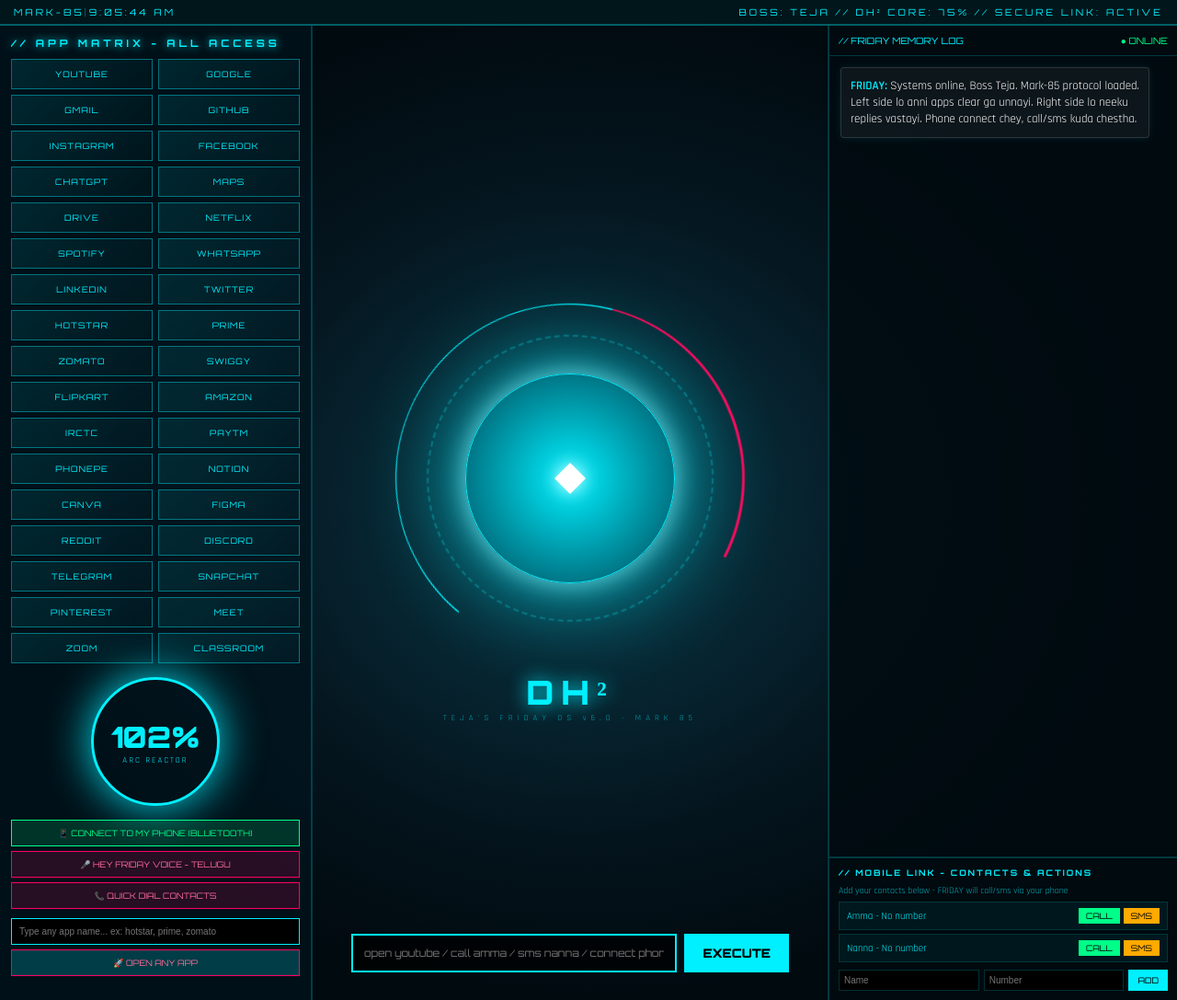
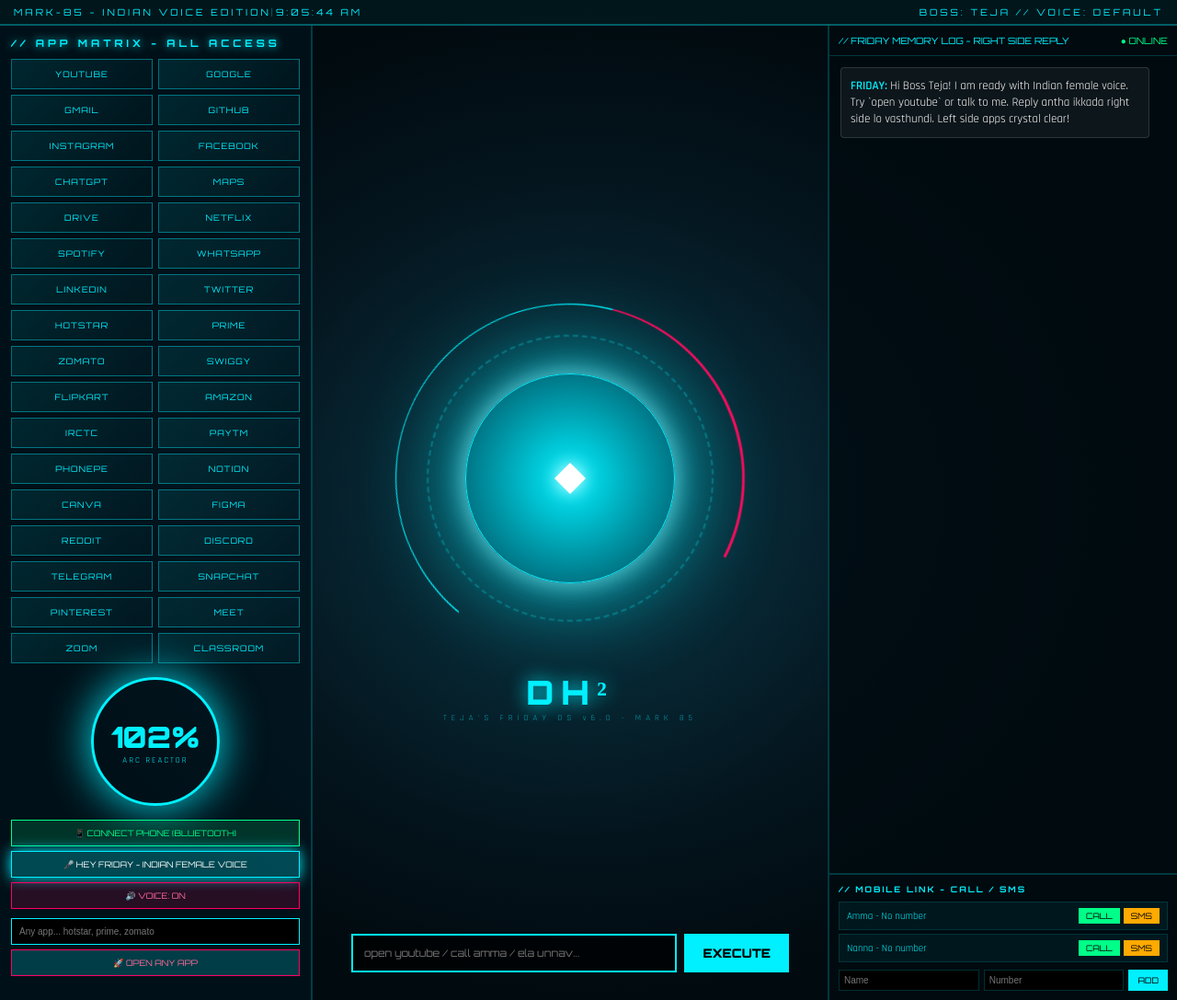
Before and after one commit to mrtej568-ship-it/FRIDAY, a Flask app: page / in a window 1280 px wide. Shown: the whole page at 92% size. Run offline with Flask 3, Linux system fonts and the light colour scheme.

Commit message:
Update index.html

```diff
--- a/templates/index.html
+++ b/templates/index.html
@@ -2,29 +2,24 @@
 <html lang="en">
 <head>
 <meta charset="UTF-8"><meta name="viewport" content="width=device-width, initial-scale=1">
-<title>DH² // FRIDAY MARK-85</title>
+<title>DH² // FRIDAY MARK-85 - INDIAN VOICE</title>
 <link href="https://fonts.googleapis.com/css2?family=Orbitron:wght@400;700;900&family=Rajdhani:wght@400;600&display=swap" rel="stylesheet">
 <style>
 *{margin:0;padding:0;box-sizing:border-box}
 body{background:#010a0f;color:#00f0ff;font-family:'Rajdhani',sans-serif;height:100vh;overflow:hidden;background:radial-gradient(ellipse at center, #0a2a3a 0%, #010a0f 70%)}
 .top-bar{height:28px;border-bottom:2px solid #00f0ff55;display:flex;align-items:center;padding:0 15px;font-family:'Orbitron';font-size:10px;letter-spacing:3px;background:rgba(0,240,255,0.05)}
 .main{display:grid;grid-template-columns:340px 1fr 380px;height:calc(100vh - 28px)}
-
-/* LEFT - APPS CRYSTAL CLEAR */
 .left{border-right:2px solid #00f0ff33;padding:12px;background:rgba(0,20,30,0.6);overflow-y:auto}
 .left h3{font-family:'Orbitron';font-size:11px;letter-spacing:4px;margin-bottom:10px;color:#00f0ff;text-shadow:0 0 10px #00f0ff}
 .app-grid{display:grid;grid-template-columns:1fr 1fr;gap:6px}
-.app-btn{background:linear-gradient(135deg, rgba(0,240,255,0.1), rgba(0,240,255,0.02));border:1px solid #00f0ff66;color:#00f0ff;padding:10px 5px;text-align:center;cursor:pointer;font-family:'Orbitron';font-size:9px;letter-spacing:1px;transition:0.2s;position:relative;overflow:hidden}
+.app-btn{background:linear-gradient(135deg, rgba(0,240,255,0.1), rgba(0,240,255,0.02));border:1px solid #00f0ff66;color:#00f0ff;padding:10px 5px;text-align:center;cursor:pointer;font-family:'Orbitron';font-size:9px;letter-spacing:1px;transition:0.2s}
 .app-btn:hover{background:#00f0ff;color:#000;box-shadow:0 0 20px #00f0ff;transform:scale(1.05);font-weight:700}
-.app-btn i{font-size:18px;display:block;margin-bottom:3px}
 .energy-ring{width:140px;height:140px;border:3px solid #00f0ff;border-radius:50%;margin:15px auto;display:flex;align-items:center;justify-content:center;flex-direction:column;box-shadow:0 0 30px #00f0ff88, inset 0 0 20px #00f0ff33;animation:pulse 2s infinite}
 @keyframes pulse{0%,100%{box-shadow:0 0 30px #00f0ff88}50%{box-shadow:0 0 50px #00f0ff}}
 .quick-actions{margin-top:15px;display:flex;flex-direction:column;gap:5px}
 .q-btn{background:rgba(255,0,100,0.15);border:1px solid #ff0066;color:#ff6a9d;padding:8px;font-size:9px;font-family:'Orbitron';cursor:pointer}
 .q-btn.bluetooth{background:rgba(0,255,136,0.15);border-color:#00ff88;color:#00ff88}
-.q-btn:hover{filter:brightness(1.5)}
-
-/* CENTER - REACTOR */
+.q-btn.voice-active{background:rgba(0,240,255,0.25);border-color:#00f0ff;color:#fff;box-shadow:0 0 15px #00f0ff}
 .center{position:relative;display:flex;flex-direction:column;align-items:center;justify-content:center;background:radial-gradient(circle at center, rgba(0,240,255,0.08) 0%, transparent 60%)}
 .reactor{width:380px;height:380px;position:relative;display:flex;align-items:center;justify-content:center}
 .ring{position:absolute;border-radius:50%;border:1px solid #00f0ff}
@@ -38,15 +33,12 @@ body{background:#010a0f;color:#00f0ff;font-family:'Rajdhani',sans-serif;height:1
 #cmd{flex:1;background:rgba(0,0,0,0.7);border:2px solid #00f0ff;color:#00f0ff;padding:12px;font-family:'Orbitron';font-size:11px;outline:none}
 #cmd:focus{box-shadow:0 0 20px #00f0ff}
 #exec{background:#00f0ff;color:#000;border:none;padding:0 20px;font-family:'Orbitron';font-weight:900;cursor:pointer}
-#exec:hover{background:#fff}
-
-/* RIGHT - TONY STARK CHAT + CONTACTS */
 .right{border-left:2px solid #00f0ff33;padding:0;background:rgba(0,10,15,0.8);display:flex;flex-direction:column}
 .right-header{padding:10px;border-bottom:1px solid #00f0ff33;font-family:'Orbitron';font-size:10px;display:flex;justify-content:space-between}
 .chat-area{flex:1;overflow-y:auto;padding:12px;display:flex;flex-direction:column;gap:10px}
 .msg{padding:10px;border-radius:4px;max-width:95%;font-size:13px;line-height:1.4}
 .msg.user{align-self:flex-end;background:rgba(0,240,255,0.15);border:1px solid #00f0ff66;color:#a0f0ff}
-.msg.friday{align-self:flex-start;background:rgba(255,255,255,0.05);border:1px solid #ffffff22;color:#fff;box-shadow:0 0 10px rgba(0,240,255,0.1)}
+.msg.friday{align-self:flex-start;background:rgba(255,255,255,0.05);border:1px solid #ffffff22;color:#fff}
 .msg.friday b{color:#00f0ff}
 .contacts{border-top:2px solid #00f0ff33;padding:10px;max-height:220px;overflow-y:auto}
 .contacts h4{font-family:'Orbitron';font-size:9px;letter-spacing:2px;margin-bottom:8px}
@@ -56,144 +48,118 @@ body{background:#010a0f;color:#00f0ff;font-family:'Rajdhani',sans-serif;height:1
 </style>
 </head>
 <body>
-<div class="top-bar">
-<span>MARK-85</span><span style="opacity:0.4">|</span><span id="live-time">--:--:--</span><span style="margin-left:auto">BOSS: TEJA // DH² CORE: <span id="core">78</span>% // SECURE LINK: ACTIVE</span>
-</div>
+<div class="top-bar"><span>MARK-85 - INDIAN VOICE EDITION</span><span style="opacity:0.4">|</span><span id="live-time">--:--:--</span><span style="margin-left:auto">BOSS: TEJA // VOICE: <span id="voice-name">LOADING...</span></span></div>
 
 <div class="main">
-<!-- LEFT: APPS CLEAR -->
 <div class="left">
 <h3>// APP MATRIX - ALL ACCESS</h3>
 <div class="app-grid" id="appGrid"></div>
-
 <div class="energy-ring"><div style="font-family:'Orbitron';font-size:32px;font-weight:900">102%</div><div style="font-size:9px;letter-spacing:2px">ARC REACTOR</div></div>
-
 <div class="quick-actions">
-<button class="q-btn bluetooth" onclick="connectBluetooth()">📱 CONNECT TO MY PHONE (BLUETOOTH)</button>
-<button class="q-btn" onclick="startVoice()">🎤 HEY FRIDAY VOICE - TELUGU</button>
-<button class="q-btn" onclick="document.getElementById('cmd').value='call mom';send()">📞 QUICK DIAL CONTACTS</button>
-<input id="customApp" placeholder="Type any app name... ex: hotstar, prime, zomato" style="background:#000;border:1px solid #00f0ff;color:#00f0ff;padding:8px;font-size:10px;margin-top:5px">
+<button class="q-btn bluetooth" onclick="connectBluetooth()">📱 CONNECT PHONE (BLUETOOTH)</button>
+<button class="q-btn voice-active" onclick="startVoice()">🎤 HEY FRIDAY - INDIAN FEMALE VOICE</button>
+<button class="q-btn" onclick="toggleVoice()" id="voiceToggle">🔊 VOICE: ON</button>
+<input id="customApp" placeholder="Any app... hotstar, prime, zomato" style="background:#000;border:1px solid #00f0ff;color:#00f0ff;padding:8px;font-size:10px;margin-top:5px">
 <button class="q-btn" onclick="openCustomApp()" style="background:rgba(0,240,255,0.2)">🚀 OPEN ANY APP</button>
 </div>
 </div>
 
-<!-- CENTER: REACTOR -->
 <div class="center">
 <div class="reactor"><div class="ring r1"></div><div class="ring r2"></div><div class="ring r3" onclick="startVoice()"><div class="core"></div></div></div>
 <div class="brand">DH²</div>
 <div style="font-size:9px;letter-spacing:5px;opacity:0.6">TEJA'S FRIDAY OS v6.0 - MARK 85</div>
-<div class="input-box">
-<input id="cmd" placeholder="open youtube / call amma / sms nanna / connect phone...">
-<button id="exec" onclick="send()">EXECUTE</button>
-</div>
+<div class="input-box"><input id="cmd" placeholder="open youtube / call amma / ela unnav..."><button id="exec" onclick="send()">EXECUTE</button></div>
 </div>
 
-<!-- RIGHT: REPLY + CONTACTS -->
 <div class="right">
-<div class="right-header"><span>// FRIDAY MEMORY LOG</span><span style="color:#00ff88">● ONLINE</span></div>
-<div class="chat-area" id="chat">
-<div class="msg friday"><b>FRIDAY:</b> Systems online, Boss Teja. Mark-85 protocol loaded. Left side lo anni apps clear ga unnayi. Right side lo neeku replies vastayi. Phone connect chey, call/sms kuda chestha.</div>
-</div>
-
-<div class="contacts">
-<h4>// MOBILE LINK - CONTACTS & ACTIONS</h4>
-<div style="font-size:10px;opacity:0.7;margin-bottom:6px">Add your contacts below - FRIDAY will call/sms via your phone</div>
-<div id="contactList"></div>
-<div style="display:flex;gap:5px;margin-top:8px">
-<input id="cname" placeholder="Name" style="flex:1;background:#000;border:1px solid #00f0ff33;color:#00f0ff;padding:5px;font-size:10px">
-<input id="cphone" placeholder="Number" style="flex:1;background:#000;border:1px solid #00f0ff33;color:#00f0ff;padding:5px;font-size:10px">
-<button onclick="addContact()" style="background:#00f0ff;color:#000;border:none;padding:5px 10px;font-family:'Orbitron';font-size:9px">ADD</button>
-</div>
-</div>
+<div class="right-header"><span>// FRIDAY MEMORY LOG - RIGHT SIDE REPLY</span><span style="color:#00ff88">● ONLINE</span></div>
+<div class="chat-area" id="chat"><div class="msg friday"><b>FRIDAY:</b> Hi Boss Teja! I am ready with Indian female voice. Try `open youtube` or talk to me. Reply antha ikkada right side lo vasthundi. Left side apps crystal clear!</div></div>
+<div class="contacts"><h4>// MOBILE LINK - CALL / SMS</h4><div id="contactList"></div><div style="display:flex;gap:5px;margin-top:8px"><input id="cname" placeholder="Name" style="flex:1;background:#000;border:1px solid #00f0ff33;color:#00f0ff;padding:5px;font-size:10px"><input id="cphone" placeholder="Number" style="flex:1;background:#000;border:1px solid #00f0ff33;color:#00f0ff;padding:5px;font-size:10px"><button onclick="addContact()" style="background:#00f0ff;color:#000;border:none;padding:5px 10px;font-family:'Orbitron';font-size:9px">ADD</button></div></div>
 </div>
 </div>
 
 <script>
-// ALL APPS DATABASE - 60+ Apps
-const ALL_APPS = {
-youtube:"https://youtube.com",google:"https://google.com",gmail:"https://mail.google.com",github:"https://github.com",instagram:"https://instagram.com",facebook:"https://facebook.com",chatgpt:"https://chat.openai.com",maps:"https://maps.google.com",drive:"https://drive.google.com",netflix:"https://netflix.com",spotify:"https://open.spotify.com",whatsapp:"https://web.whatsapp.com",linkedin:"https://linkedin.com",twitter:"https://x.com",hotstar:"https://hotstar.com",prime:"https://primevideo.com",zomato:"https://zomato.com",swiggy:"https://swiggy.com",flipkart:"https://flipkart.com",amazon:"https://amazon.in",irctc:"https://irctc.co.in",paytm:"https://paytm.com",phonepe:"https://phonepe.com",notion:"https://notion.so",canva:"https://canva.com",figma:"https://figma.com",reddit:"https://reddit.com",discord:"https://discord.com",telegram:"https://web.telegram.org",snapchat:"https://snapchat.com",pinterest:"https://pinterest.com",meet:"https://meet.google.com",zoom:"https://zoom.us",classroom:"https://classroom.google.com"
-};
+const ALL_APPS={youtube:"https://youtube.com",google:"https://google.com",gmail:"https://mail.google.com",github:"https://github.com",instagram:"https://instagram.com",facebook:"https://facebook.com",chatgpt:"https://chat.openai.com",maps:"https://maps.google.com",drive:"https://drive.google.com",netflix:"https://netflix.com",spotify:"https://open.spotify.com",whatsapp:"https://web.whatsapp.com",linkedin:"https://linkedin.com",twitter:"https://x.com",hotstar:"https://hotstar.com",prime:"https://primevideo.com",zomato:"https://zomato.com",swiggy:"https://swiggy.com",flipkart:"https://flipkart.com",amazon:"https://amazon.in",irctc:"https://irctc.co.in",paytm:"https://paytm.com",phonepe:"https://phonepe.com",notion:"https://notion.so",canva:"https://canva.com",figma:"https://figma.com",reddit:"https://reddit.com",discord:"https://discord.com",telegram:"https://web.telegram.org",snapchat:"https://snapchat.com",pinterest:"https://pinterest.com",meet:"https://meet.google.com",zoom:"https://zoom.us",classroom:"https://classroom.google.com"};
 
-// Render App Grid Clearly
-function renderApps(){
-let grid=document.getElementById('appGrid');grid.innerHTML='';
-for(let name in ALL_APPS){
-let btn=document.createElement('div');btn.className='app-btn';btn.innerHTML=`${name.toUpperCase()}`;btn.onclick=()=>openApp(name);grid.appendChild(btn);
+function renderApps(){let g=document.getElementById('appGrid');g.innerHTML='';for(let n in ALL_APPS){let b=document.createElement('div');b.className='app-btn';b.innerHTML=n.toUpperCase();b.onclick=()=>openApp(n);g.appendChild(b);}} renderApps();
+function openApp(name){let url=ALL_APPS[name.toLowerCase()]||`https://www.google.com/search?q=${name}`;window.open(url,'_blank');addMsg('friday',`Opening <b>${name.toUpperCase()}</b> for you, Boss.`);}
+function openCustomApp(){let v=document.getElementById('customApp').value.trim().toLowerCase();if(!v)return;if(ALL_APPS[v])openApp(v);else{window.open(`https://${v}.com`,'_blank');window.open(`https://www.google.com/search?q=${v} official site`,'_blank');addMsg('friday',`Opening <b>${v}</b>, Boss.`);}}
+
+// ===== INDIAN FEMALE VOICE ENGINE - OPTION 1 =====
+let indianFemaleVoice = null;
+let voiceEnabled = true;
+function loadVoices(){
+  let voices = speechSynthesis.getVoices();
+  // Find Indian Female Voice - Best Priority
+  indianFemaleVoice = voices.find(v => v.name === 'Microsoft Heera - English (India)') ||
+                      voices.find(v => v.name.includes('Heera')) ||
+                      voices.find(v => v.lang === 'en-IN' && v.name.toLowerCase().includes('female')) ||
+                      voices.find(v => v.name.includes('Google') && v.lang === 'en-IN') ||
+                      voices.find(v => v.lang === 'en-IN') ||
+                      voices.find(v => v.lang === 'te-IN') ||
+                      voices.find(v => v.name.toLowerCase().includes('female') && v.lang.startsWith('en')) ||
+                      voices[0];
+  document.getElementById('voice-name').innerText = indianFemaleVoice? indianFemaleVoice.name.toUpperCase() : 'DEFAULT';
+  console.log("FRIDAY Voice:", indianFemaleVoice);
 }
-}
-renderApps();
+if(speechSynthesis.onvoiceschanged!== undefined) speechSynthesis.onvoiceschanged = loadVoices;
+setTimeout(loadVoices, 500);
 
-function openApp(name){
-let url=ALL_APPS[name.toLowerCase()]||`https://www.google.com/search?q=${name}`;
-window.open(url,'_blank');
-addMsg('friday',`Opening <b>${name.toUpperCase()}</b> for you, Boss.`);
-}
-function openCustomApp(){
-let val=document.getElementById('customApp').value.trim().toLowerCase();
-if(!val)return;
-if(ALL_APPS[val]) openApp(val);
-else {window.open(`https://${val}.com`,'_blank'); addMsg('friday',`New target <b>${val}</b> - Opening directly, Boss. If not exist, searching.`); window.open(`https://www.google.com/search?q=${val} official site`,'_blank');}
+function toggleVoice(){voiceEnabled =!voiceEnabled; document.getElementById('voiceToggle').innerText = voiceEnabled? '🔊 VOICE: ON' : '🔇 VOICE: OFF'; if(!voiceEnabled) speechSynthesis.cancel();}
+
+function speakAsFriday(text){
+  if(!voiceEnabled ||!('speechSynthesis' in window)) return;
+  speechSynthesis.cancel();
+  let clean = text.replace(/<[^>]*>/g,'').replace(/Boss/g,'Boss');
+  let u = new SpeechSynthesisUtterance(clean);
+  if(indianFemaleVoice) u.voice = indianFemaleVoice;
+  u.lang = 'en-IN'; // Indian accent
+  u.rate = 0.90; // Sexy slow
+  u.pitch = 1.18; // Female high
+  u.volume = 1;
+  speechSynthesis.speak(u);
 }
 
-// Chat System - Right Side
 function addMsg(who,text){
-let chat=document.getElementById('chat');let div=document.createElement('div');div.className=`msg ${who}`;div.innerHTML=(who==='user'?'<b>BOSS:</b> ':'<b>FRIDAY:</b> ')+text;chat.appendChild(div);chat.scrollTop=chat.scrollHeight;
-// Voice
-if(who==='friday' && 'speechSynthesis' in window){let u=new SpeechSynthesisUtterance(text.replace(/<[^>]*>/g,''));u.lang='te-IN';u.rate=0.95;speechSynthesis.speak(u);}
+  let chat=document.getElementById('chat');let div=document.createElement('div');div.className=`msg ${who}`;div.innerHTML=(who==='user'?'<b>BOSS TEJA:</b> ':'<b>FRIDAY:</b> ')+text;chat.appendChild(div);chat.scrollTop=chat.scrollHeight;
+  if(who==='friday') speakAsFriday(text);
 }
 
 async function send(){
-let input=document.getElementById('cmd');let msg=input.value.trim();if(!msg)return;
-addMsg('user',msg);input.value='';
-let lower=msg.toLowerCase();
-
-// ALL APP OPEN LOGIC
-if(lower.startsWith('open ')){
-let appName=lower.replace('open ','').trim();
-if(ALL_APPS[appName]){openApp(appName);return;}
-else{window.open(`https://www.google.com/search?q=${appName} official website`,'_blank');addMsg('friday',`Boss, <b>${appName}</b> database lo ledu, but Google lo open chesa. Direct ga kuda try chesthunna.`);window.open(`https://${appName}.com`,'_blank');return;}
-}
-// CALL & SMS Logic
-if(lower.startsWith('call ')){let name=lower.replace('call ','').trim();makeCall(name);return;}
-if(lower.startsWith('sms ')||lower.startsWith('message ')){let parts=msg.split(' ');let name=parts[1];let text=parts.slice(2).join(' ');makeSMS(name,text);return;}
-if(lower.includes('connect')&&lower.includes('phone')){connectBluetooth();return;}
-
-// AI
-try{
-let res=await fetch('/ask',{method:'POST',headers:{'Content-Type':'application/json'},body:JSON.stringify({message:msg})});
-let data=await res.json();addMsg('friday',data.reply);if(data.url)window.open(data.url,'_blank');
-}catch(e){addMsg('friday','Link slow, Boss. But apps, call, sms work 100%.');}
+  let input=document.getElementById('cmd');let msg=input.value.trim();if(!msg)return;
+  addMsg('user',msg);input.value='';
+  let lower=msg.toLowerCase();
+  if(lower.startsWith('open ')){let appName=lower.replace('open ','').trim();if(ALL_APPS[appName]){openApp(appName);return;}else{window.open(`https://www.google.com/search?q=${appName}`,'_blank');addMsg('friday',`Opening <b>${appName}</b> via search, Boss.`);window.open(`https://${appName}.com`,'_blank');return;}}
+  if(lower.startsWith('call ')){makeCall(lower.replace('call ','').trim());return;}
+  if(lower.startsWith('sms ')){let p=msg.split(' ');makeSMS(p[1],p.slice(2).join(' '));return;}
+  if(lower.includes('connect')&&lower.includes('phone')){connectBluetooth();return;}
+  try{let res=await fetch('/ask',{method:'POST',headers:{'Content-Type':'application/json'},body:JSON.stringify({message:msg})});let data=await res.json();addMsg('friday',data.reply);if(data.url)window.open(data.url,'_blank');}catch(e){addMsg('friday','Link slow, Boss. Apps & Call/SMS working 100%.');}
 }
 
-// CONTACTS + CALL/SMS
+// CONTACTS
 let contacts=JSON.parse(localStorage.getItem('dh2_contacts')||'[{"name":"Amma","phone":""},{"name":"Nanna","phone":""}]');
-function renderContacts(){let list=document.getElementById('contactList');list.innerHTML='';contacts.forEach((c,i)=>{list.innerHTML+=`<div class="contact-item"><span>${c.name} - ${c.phone||'No number'}</span><span><button class="call-btn" onclick="makeCall('${c.name}')">CALL</button><button class="sms-btn" onclick="makeSMS('${c.name}','')">SMS</button></span></div>`});}
-function addContact(){let n=document.getElementById('cname').value.trim();let p=document.getElementById('cphone').value.trim();if(!n||!p)return alert('Name & Number kavali Boss');contacts.push({name:n,phone:p});localStorage.setItem('dh2_contacts',JSON.stringify(contacts));renderContacts();document.getElementById('cname').value='';document.getElementById('cphone').value='';addMsg('friday',`Contact <b>${n}</b> saved, Boss.`);}
-function makeCall(name){let c=contacts.find(x=>x.name.toLowerCase()===name.toLowerCase());if(!c||!c.phone){addMsg('friday',`Boss, ${name} number ledu. Kindha add chey.`);return;}addMsg('friday',`Calling <b>${c.name}</b> at ${c.phone} - Phone lo dial open avthundi...`);window.location.href=`tel:${c.phone}`;}
-function makeSMS(name,text){let c=contacts.find(x=>x.name.toLowerCase()===name.toLowerCase());if(!c||!c.phone){addMsg('friday',`Boss, ${name} number ledu.`);return;}let msg=text||prompt(`Message to ${c.name}:`);if(!msg)return;window.location.href=`sms:${c.phone}?body=${encodeURIComponent(msg)}`;addMsg('friday',`SMS to <b>${c.name}</b> ready, Boss.`);}
+function renderContacts(){let l=document.getElementById('contactList');l.innerHTML='';contacts.forEach(c=>{l.innerHTML+=`<div class="contact-item"><span>${c.name} - ${c.phone||'No number'}</span><span><button class="call-btn" onclick="makeCall('${c.name}')">CALL</button><button class="sms-btn" onclick="makeSMS('${c.name}','')">SMS</button></span></div>`});}
+function addContact(){let n=document.getElementById('cname').value.trim();let p=document.getElementById('cphone').value.trim();if(!n||!p)return alert('Name & Number kavali Boss');contacts.push({name:n,phone:p});localStorage.setItem('dh2_contacts',JSON.stringify(contacts));renderContacts();addMsg('friday',`Contact <b>${n}</b> saved, Boss.`);}
+function makeCall(name){let c=contacts.find(x=>x.name.toLowerCase()===name.toLowerCase());if(!c||!c.phone){addMsg('friday',`Boss, ${name} number ledu. Kindha add chey.`);return;}addMsg('friday',`Calling <b>${c.name}</b> now...`);window.location.href=`tel:${c.phone}`;}
+function makeSMS(name,text){let c=contacts.find(x=>x.name.toLowerCase()===name.toLowerCase());if(!c||!c.phone){addMsg('friday',`Boss, ${name} number ledu.`);return;}let m=text||prompt(`Message to ${c.name}:`);if(!m)return;window.location.href=`sms:${c.phone}?body=${encodeURIComponent(m)}`;}
 renderContacts();
 
-// BLUETOOTH CONNECT
 async function connectBluetooth(){
-addMsg('friday','Scanning for your mobile via Bluetooth... Allow chesuko Boss.');
-try{
-if(!navigator.bluetooth){addMsg('friday','Boss, ee browser Bluetooth support cheyadu. Chrome lo try chey. Ippatiki Call & SMS direct ga phone ki link ayyayi.');return;}
-let device=await navigator.bluetooth.requestDevice({acceptAllDevices:true,optionalServices:['battery_service']});
-addMsg('friday',`Connected to <b>${device.name}</b>! Ippudu call & sms direct ga ee device ki velthayi, Boss. Mark-85 LINK SUCCESS!`);
-}catch(e){addMsg('friday',`Bluetooth: ${e.message} - Kani tel/sms links already work avthunnayi Boss, phone lo automatic ga open avthayi.`);}
+  addMsg('friday','Scanning for your phone via Bluetooth...');
+  try{
+    if(!navigator.bluetooth){addMsg('friday','Boss, Chrome lo open chey - Bluetooth support undadu ee browser lo. Kani call/sms links already ready!');return;}
+    let device=await navigator.bluetooth.requestDevice({acceptAllDevices:true});
+    addMsg('friday',`Connected to <b>${device.name}</b>! Mark-85 LINK SUCCESS!`);
+  }catch(e){addMsg('friday',`Bluetooth: ${e.message} - Call/SMS direct links work avthunnayi.`);}
 }
-
 function startVoice(){
-let SpeechRecognition=window.SpeechRecognition||window.webkitSpeechRecognition;
-if(!SpeechRecognition){addMsg('friday','Voice ee browser lo ledu, typing use chey Boss.');return;}
-let rec=new SpeechRecognition();rec.lang='te-IN';rec.start();
-addMsg('friday','Listening... Cheppu Boss.');
-rec.onresult=(e)=>{let txt=e.results[0][0].transcript;document.getElementById('cmd').value=txt;send();}
+  let SR=window.SpeechRecognition||window.webkitSpeechRecognition;
+  if(!SR){addMsg('friday','Voice typing ee browser lo ledu.');return;}
+  let rec=new SR();rec.lang='te-IN';rec.start();addMsg('friday','Listening Boss... Cheppu.');
+  rec.onresult=(e)=>{document.getElementById('cmd').value=e.results[0][0].transcript;send();}
 }
-
-// Live Time
-setInterval(()=>{document.getElementById('live-time').innerText=new Date().toLocaleTimeString();document.getElementById('core').innerText=Math.floor(60+Math.random()*30)},1000);
-document.getElementById('cmd').addEventListener('keydown',e=>{if(e.key==='Enter')send()});
+setInterval(()=>{document.getElementById('live-time').innerText=new Date().toLocaleTimeString();},1000);
+document.getElementById('cmd').addEventListener('keydown',e=>{if(e.key==='Enter')send();});
 </script>
 </body>
 </html>
```
